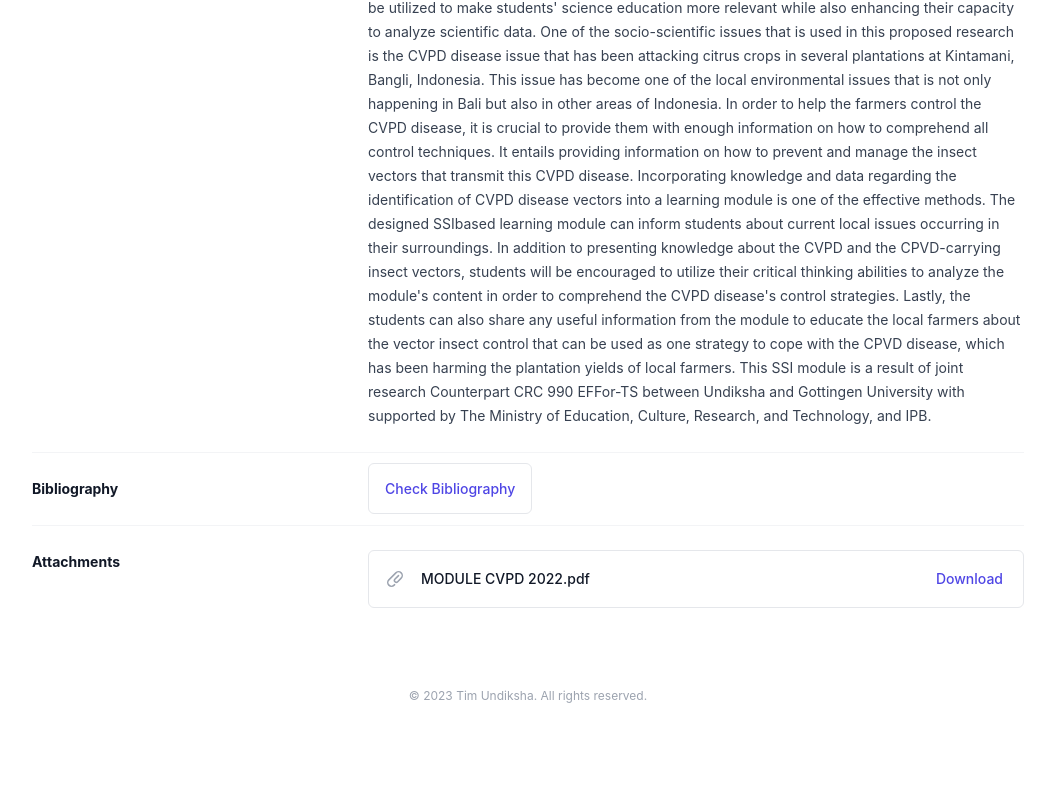
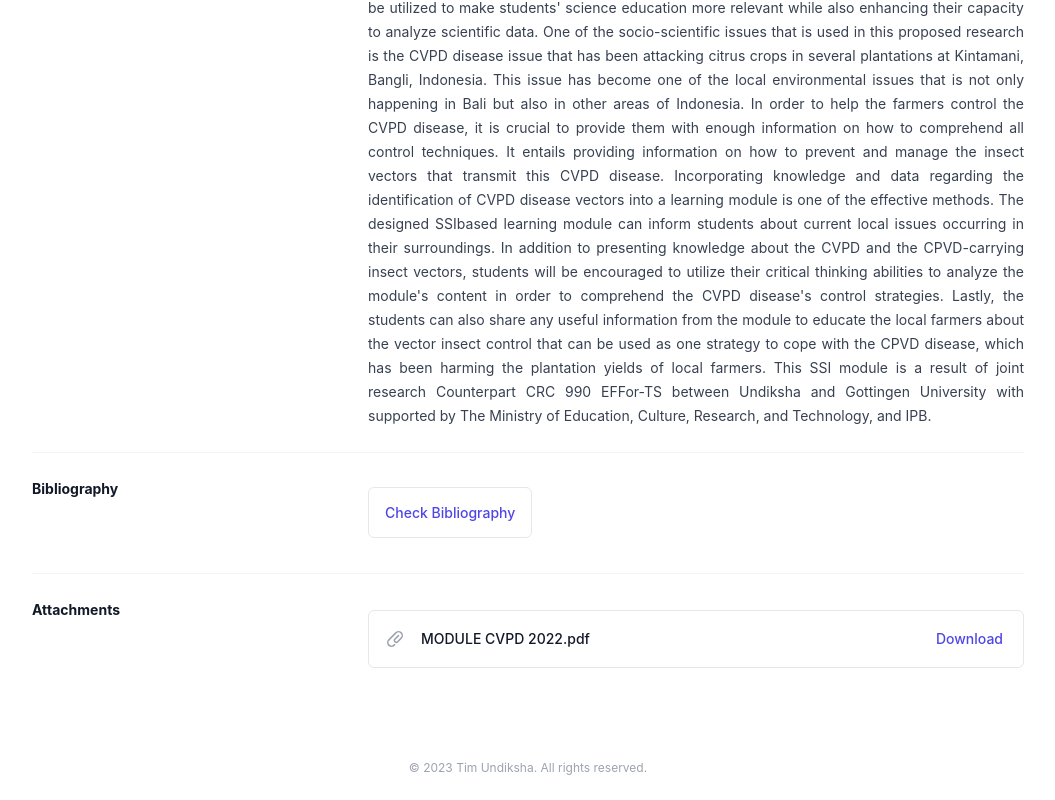
Before and after one commit to odetv/cvpd-undiksha, a React (Vite) app: page /about in a window 1280 px wide. Shown: the part 806-1606 px from the top of the page, without its empty margins (112-1167 px from the left). Before the commit the page ends 1534 px from the top, so only its background shows below. Built offline with nearby package versions, Linux system fonts and the light colour scheme.

Commit message:
updated page

```diff
--- a/src/pages/About.tsx
+++ b/src/pages/About.tsx
@@ -59,7 +59,7 @@ export default function Example() {
                         <dt className="text-sm font-bold leading-6 text-gray-900">
                             About
                         </dt>
-                        <dd className="mt-1 text-sm leading-6 text-gray-700 sm:col-span-2 sm:mt-0">
+                        <dd className="mt-1 text-justify text-sm leading-6 text-gray-700 sm:col-span-2 sm:mt-0">
                             Socio-scientific issues are complex and contentious
                             societal issues with substantive connections to
                             scientific ideas and principles. The context of SSI
@@ -108,7 +108,7 @@ export default function Example() {
                             Bibliography
                         </dt>
                         <dd className="mt-1 text-sm leading-6 text-gray-700 sm:col-span-2 sm:mt-0">
-                            <div className="">
+                            <div className="py-6">
                                 <Link
                                     to="/bibliography"
                                     className="font-medium text-indigo-600 hover:text-indigo-500 divide-y divide-gray-100 px-4 py-4 rounded-md border"
@@ -122,7 +122,7 @@ export default function Example() {
                         <dt className="text-sm font-bold leading-6 text-gray-900">
                             Attachments
                         </dt>
-                        <dd className="mt-2 text-sm text-gray-900 sm:col-span-2 sm:mt-0">
+                        <dd className="py-3 first-line:text-sm text-gray-900 sm:col-span-2">
                             <ul
                                 role="list"
                                 className="divide-y divide-gray-100 rounded-md border border-gray-200"
```
